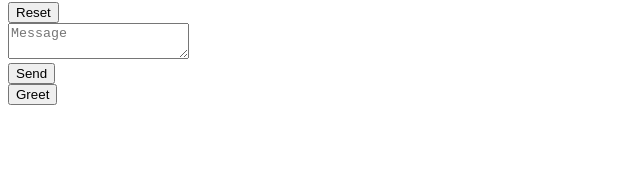
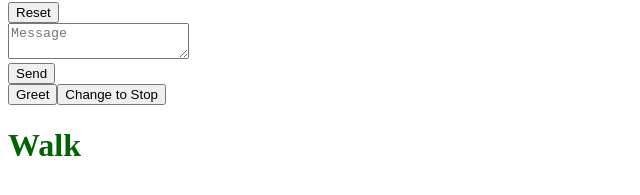
Before and after one commit to justCallMeArslan/react, a React (Vite) app in the folder practice/reactDev-exercises/: page / in a window 1280 px wide. Shown: the part 541-736 px from the top of the page, without its empty margins (0-640 px from the left). Built offline with nearby package versions, Linux system fonts and the light colour scheme.

Commit message:
docs: started assignment for snapshot

```diff
--- a/practice/reactDev-exercises/src/main.jsx
+++ b/practice/reactDev-exercises/src/main.jsx
@@ -4,6 +4,7 @@
 import Form from './fixStuck'
 import FeedbackForm from './fixCrash'
 import FeedbackForm1 from './removeUnnesState'
+import TrafficLight from './trafficLight'
 
 
 createRoot(document.getElementById('root')).render(
@@ -12,5 +13,6 @@
     <Form />
     <FeedbackForm />
     <FeedbackForm1 />
+    <TrafficLight />
   </StrictMode>,
 )
--- /dev/null
+++ b/practice/reactDev-exercises/src/trafficLight.jsx
@@ -0,0 +1,22 @@
+import { useState } from 'react';
+
+export default function TrafficLight() {
+    const [walk, setWalk] = useState(true);
+
+    function handleClick() {
+        setWalk(!walk);
+    }
+
+    return (
+        <>
+            <button onClick={handleClick}>
+                Change to {walk ? 'Stop' : 'Walk'}
+            </button>
+            <h1 style={{
+                color: walk ? 'darkgreen' : 'darkred'
+            }}>
+                {walk ? 'Walk' : 'Stop'}
+            </h1>
+        </>
+    );
+}
```
